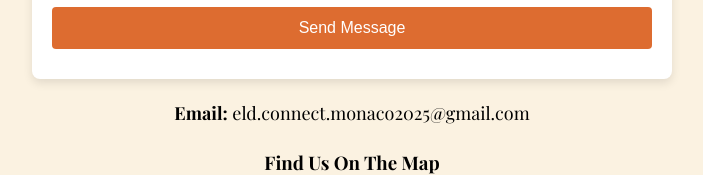
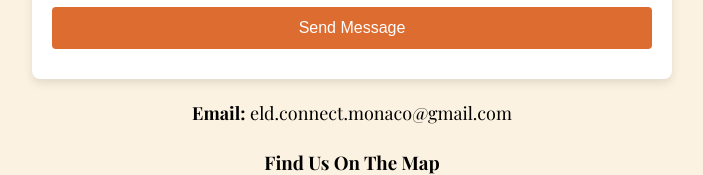
Before and after one commit to eldconnect/eldconnect-website, a plain HTML site: page index.html in a window 1280 px wide. Shown: the part 1478-1653 px from the top of the page, without its empty margins (288-991 px from the left). Drawn offline with nearby package versions, Linux system fonts and the light colour scheme.

Commit message:
Update index.html

```diff
--- a/index.html
+++ b/index.html
@@ -204,7 +204,7 @@
         <div>
             <p>
             </p>
-            <p><strong>Email:</strong> eld.connect.monaco2025@gmail.com</p>
+            <p><strong>Email:</strong> eld.connect.monaco@gmail.com</p>
         </div>
         <div>
             <h3>Find Us On The Map</h3>
```
